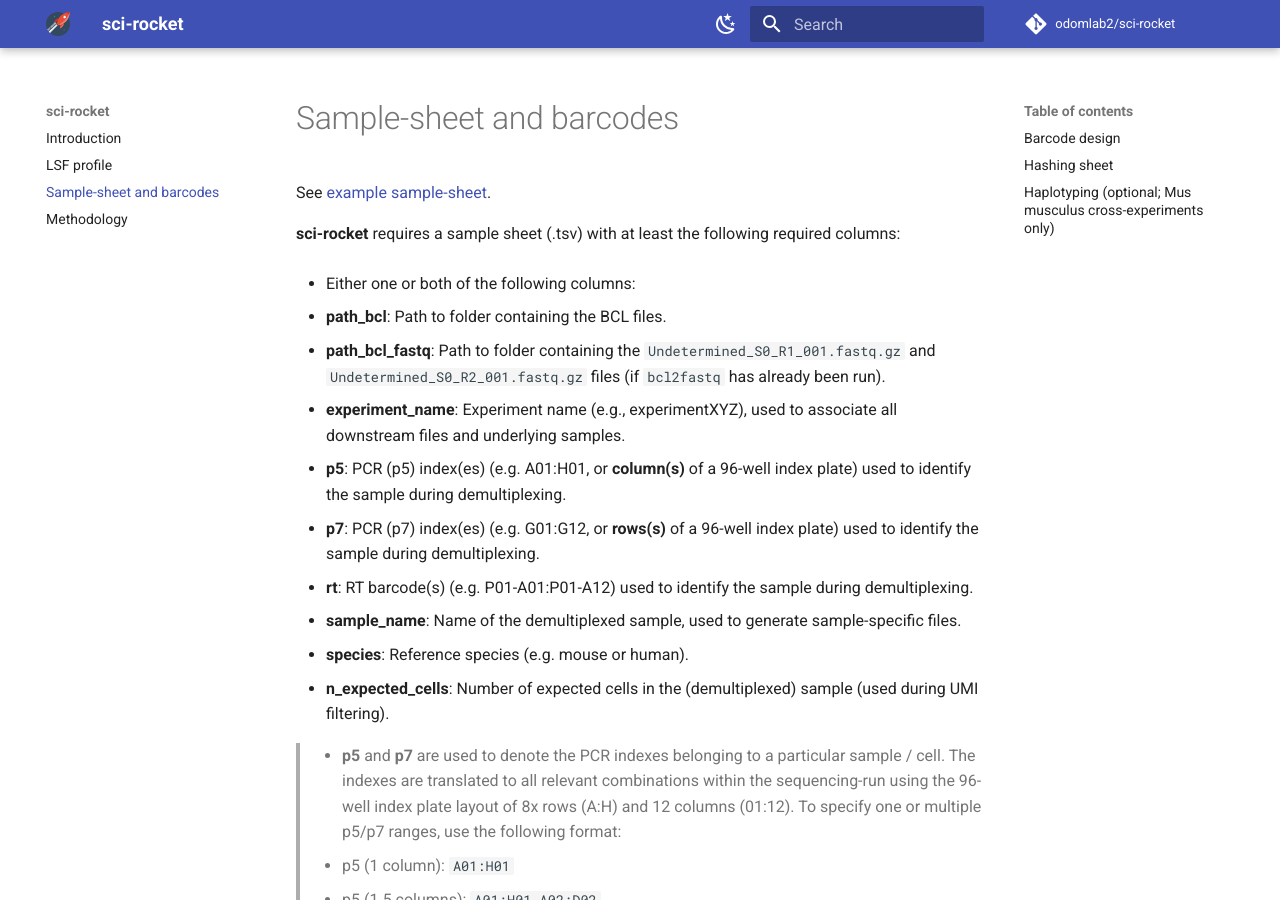
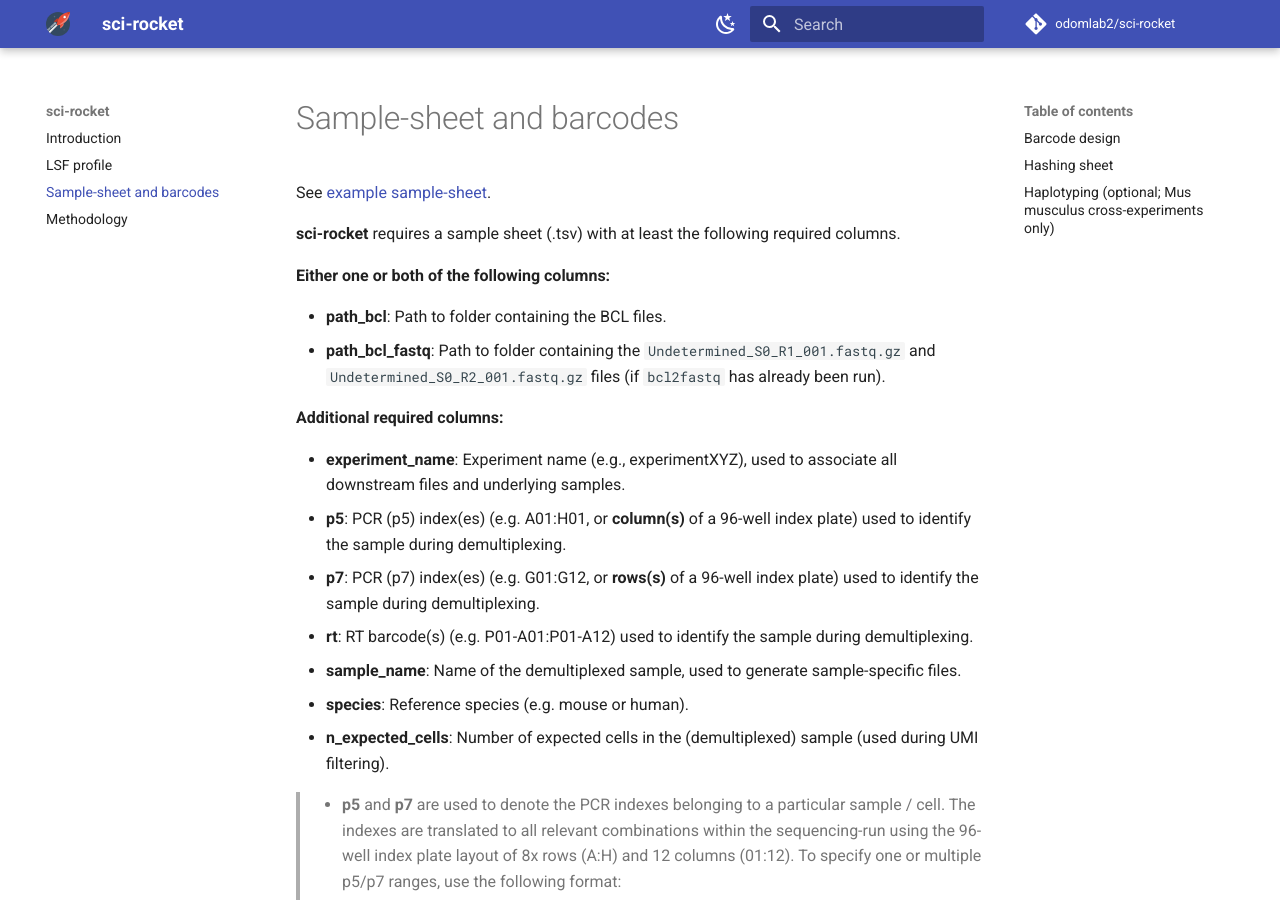
Before and after one commit to odomlab2/sci-rocket, an MkDocs documentation site: the page built from docs/overview_files.md, in a window 1280 px wide and 900 px high. Built offline with MkDocs 1.6.1 and Material for MkDocs 9.7.7, drawn with Linux system fonts in a browser that asks for light colours; comment, search, counter and statistics services are not loaded.

Commit message:
Update overview_files.md

```diff
--- a/docs/overview_files.md
+++ b/docs/overview_files.md
@@ -2,12 +2,15 @@
 
 See [example sample-sheet](https://github.com/odomlab2/sci-rocket/blob/main/workflow/examples/example_samplesheet.tsv).
 
-**sci-rocket** requires a sample sheet (.tsv) with at least the following required columns:
+**sci-rocket** requires a sample sheet (.tsv) with at least the following required columns.
 
-* Either one or both of the following columns:
+**Either one or both of the following columns:**
 
-  * **path_bcl**: Path to folder containing the BCL files.
-  * **path_bcl_fastq**: Path to folder containing the `Undetermined_S0_R1_001.fastq.gz` and `Undetermined_S0_R2_001.fastq.gz` files (if `bcl2fastq` has already been run).
+* **path_bcl**: Path to folder containing the BCL files.
+* **path_bcl_fastq**: Path to folder containing the `Undetermined_S0_R1_001.fastq.gz` and `Undetermined_S0_R2_001.fastq.gz` files (if `bcl2fastq` has already been run).
+
+**Additional required columns:**
+
 * **experiment_name**: Experiment name (e.g., experimentXYZ), used to associate all downstream files and underlying samples.
 * **p5**: PCR (p5) index(es) (e.g. A01:H01, or **column(s)** of a 96-well index plate) used to identify the sample during demultiplexing.
 * **p7**: PCR (p7) index(es) (e.g. G01:G12, or **rows(s)** of a 96-well index plate) used to identify the sample during demultiplexing.
```
